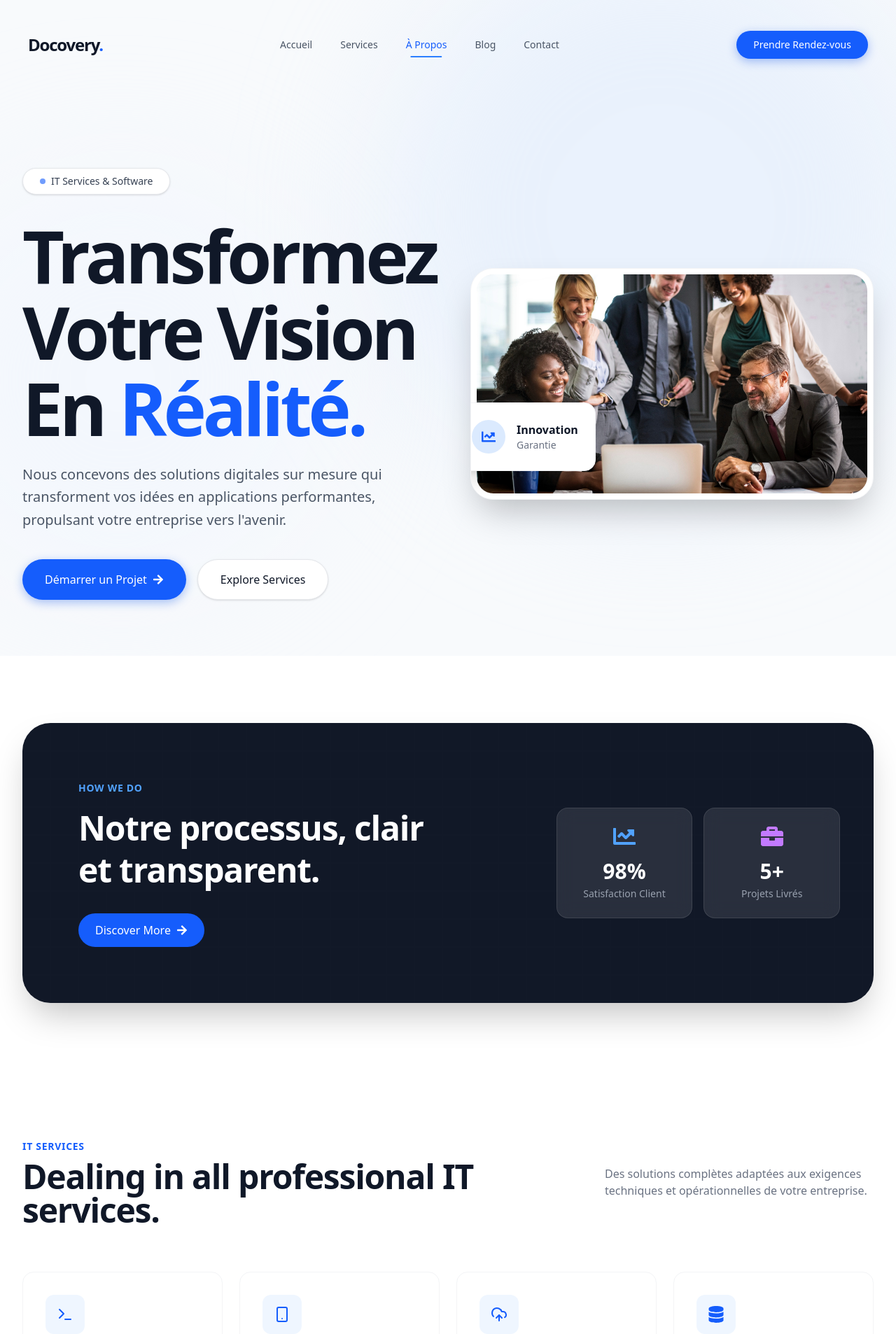
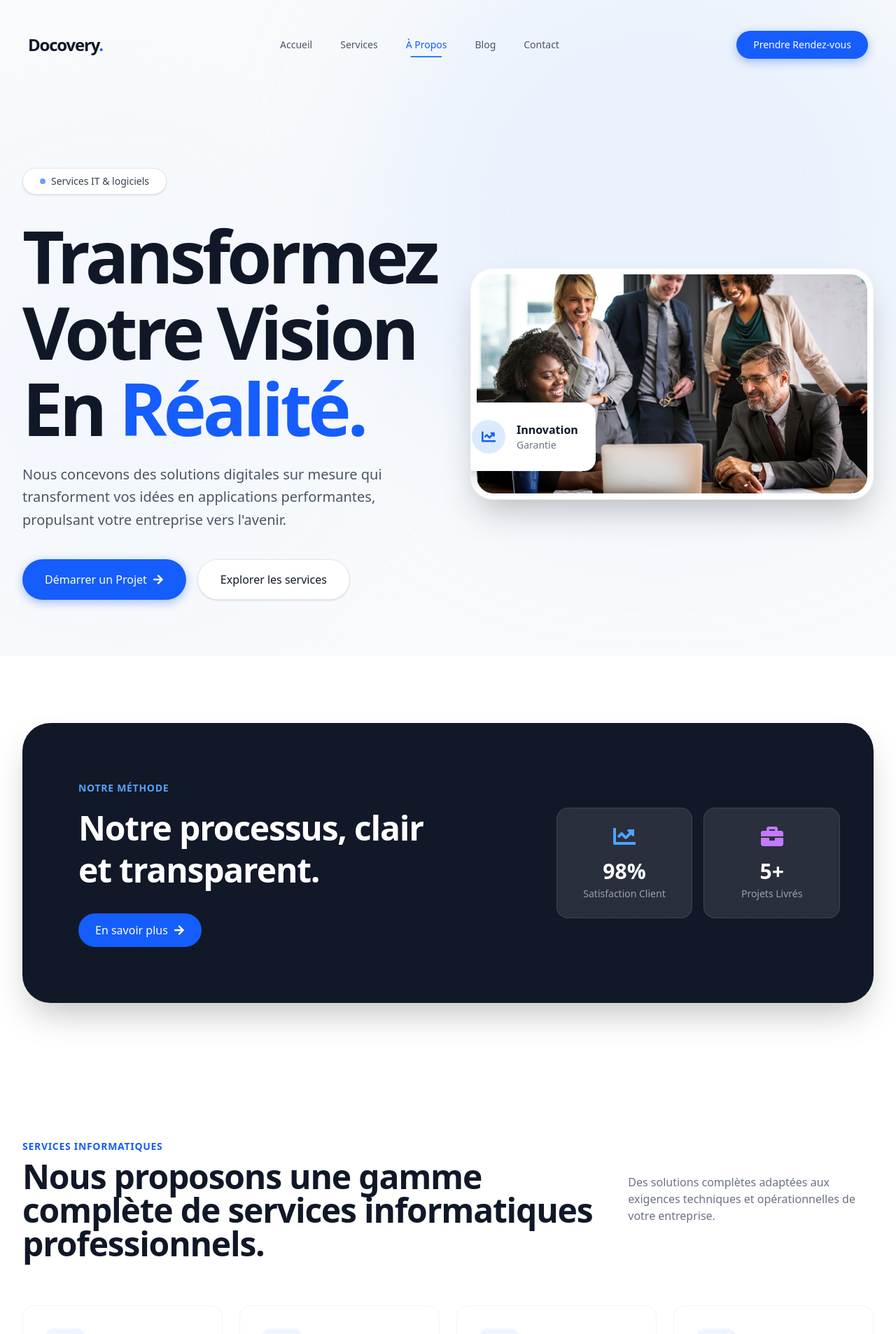
Before and after one commit to Banitongwa7/docovery, a Next.js app: page / in a window 1280 px wide. Shown: the top 1906 px of the page at 70% size. Built offline with nearby package versions, Linux system fonts and the light colour scheme.

Commit message:
Translate email footer and header text to French in email templates

```diff
--- a/app/api/contact/route.ts
+++ b/app/api/contact/route.ts
@@ -63,14 +63,14 @@ export async function POST(request: NextRequest) {
               </div>
               <div class="footer">
                 <p><strong>Docovery</strong></p>
-                <p>Building solutions, Shaping the future</p>
+                <p>Construire des solutions, façonner l'avenir</p>
                 <p><a href="${process.env.NEXT_PUBLIC_SITE_URL}" style="color: #667eea;">${process.env.NEXT_PUBLIC_SITE_URL}</a></p>
               </div>
             </div>
           </body>
         </html>
       `,
-      text: `Bonjour ${name},\n\nNous avons bien reçu votre message et nous vous en remercions.\n\nNotre équipe vous répondra dans les plus brefs délais.\n\nVotre message:\n${message}\n\n---\nDocovery\nBuilding solutions, Shaping the future`,
+      text: `Bonjour ${name},\n\nNous avons bien reçu votre message et nous vous en remercions.\n\nNotre équipe vous répondra dans les plus brefs délais.\n\nVotre message:\n${message}\n\n---\nDocovery\nConstruire des solutions, façonner l\'avenir`,
     };
 
     await sendEmail(email, autoReplyTemplate);
--- a/app/api/demo-request/route.ts
+++ b/app/api/demo-request/route.ts
@@ -75,14 +75,14 @@ export async function POST(request: NextRequest) {
               </div>
               <div class="footer">
                 <p><strong>Docovery</strong></p>
-                <p>Building solutions, Shaping the future</p>
+                <p>Construire des solutions, façonner l'avenir</p>
                 <p><a href="${process.env.NEXT_PUBLIC_SITE_URL}" style="color: #667eea;">${process.env.NEXT_PUBLIC_SITE_URL}</a></p>
               </div>
             </div>
           </body>
         </html>
       `,
-      text: `Bonjour ${name},\n\nMerci pour votre demande de démo pour ${service}.\n\nNotre équipe vous contactera dans les 24-48 heures.\n\n---\nDocovery\nBuilding solutions, Shaping the future`,
+      text: `Bonjour ${name},\n\nMerci pour votre demande de démo pour ${service}.\n\nNotre équipe vous contactera dans les 24-48 heures.\n\n---\nDocovery\nConstruire des solutions, façonner l\'avenir`,
     };
 
     await sendEmail(email, confirmationTemplate);
--- a/app/page.tsx
+++ b/app/page.tsx
@@ -57,7 +57,7 @@ export default function Home() {
               <div className="inline-flex items-center px-6 py-2 rounded-full bg-white border border-gray-200 mb-8 shadow-sm">
                 <span className="w-2 h-2 bg-blue-600 rounded-full animate-pulse mr-2" />
                 <span className="text-sm text-gray-700 font-medium">
-                  IT Services & Software
+                  Services IT & logiciels
                 </span>
               </div>
 
@@ -86,13 +86,13 @@ export default function Home() {
                   href="#services"
                   className="px-8 py-4 rounded-full font-medium text-gray-900 bg-white border border-gray-200 hover:bg-gray-50 hover:border-gray-300 transition-all duration-300 text-center shadow-sm"
                 >
-                  Explore Services
+                  Explorer les services
                 </a>
               </div>
             </div>
 
             {/* Enhanced Hero Visual */}
-            <div className="relative hidden lg:block">
+            <div className="relative hidden md:block">
               <div className="relative rounded-[2rem] overflow-hidden shadow-2xl border border-gray-100 bg-white p-2">
                 <div className="w-full relative aspect-video bg-gray-100 rounded-[1.5rem] flex items-center justify-center overflow-hidden">
                     <Image
@@ -120,18 +120,18 @@ export default function Home() {
         </div>
       </section>
 
-      {/* Dark "How we do" Workflow Banner */}
+      {/* Bannière sombre "Notre méthode" */}
       <section className="py-24 bg-white relative z-10">
         <div className="max-w-7xl mx-auto px-4 sm:px-6 lg:px-8">
             <div className="bg-[#111827] rounded-[2.5rem] p-12 lg:p-20 relative overflow-hidden shadow-2xl">
                 <div className="absolute inset-0 bg-[url('/grid.svg')] opacity-[0.05]" />
                 <div className="relative z-10 lg:w-1/2">
-                    <span className="text-blue-400 font-semibold tracking-wider text-sm uppercase">HOW WE DO</span>
+                  <span className="text-blue-400 font-semibold tracking-wider text-sm uppercase">NOTRE MÉTHODE</span>
                   <h2 className="text-4xl lg:text-5xl font-bold text-white mt-4 mb-8 tracking-tight leading-tight">
                     Notre processus, clair et transparent.
                   </h2>
                   <a href="#services" className="inline-flex items-center px-6 py-3 bg-blue-600 hover:bg-blue-700 text-white rounded-full font-medium transition-colors">
-                        Discover More <FaArrowRight className="ml-2 h-4 w-4" />
+                    En savoir plus <FaArrowRight className="ml-2 h-4 w-4" />
                   </a>
                 </div>
                 {/* Decorative Flowchart/Stats inside the dark block */}
@@ -159,9 +159,9 @@ export default function Home() {
         <div className="max-w-7xl mx-auto px-4 sm:px-6 lg:px-8">
           <div className="flex flex-col md:flex-row md:items-center justify-between mb-16">
              <div>
-                <span className="text-blue-600 font-semibold tracking-wider text-sm uppercase">IT SERVICES</span>
+                <span className="text-blue-600 font-semibold tracking-wider text-sm uppercase">SERVICES INFORMATIQUES</span>
                 <h2 className="text-4xl lg:text-5xl font-bold text-gray-900 mt-2 tracking-tight">
-                  Dealing in all professional IT services.
+                  Nous proposons une gamme complète de services informatiques professionnels.
                 </h2>
              </div>
              <p className="text-gray-500 max-w-sm mt-6 md:mt-0">
--- a/components/Footer.tsx
+++ b/components/Footer.tsx
@@ -78,7 +78,7 @@ export default function Footer() {
                             </div>
                         </div>
                         <p className="text-gray-400 leading-relaxed max-w-sm text-sm">
-                            Building solutions, Shaping the future. Nous transformons vos idées les plus ambitieuses en réalité digitale performante et scalable.
+                            Construire des solutions, façonner l'avenir. Nous transformons vos idées les plus ambitieuses en réalité digitale performante et scalable.
                         </p>
                         <div className="flex space-x-3 pt-2">
                             {[
--- a/utils/emailConfig.ts
+++ b/utils/emailConfig.ts
@@ -39,7 +39,7 @@ export const emailTemplates = {
           <div class="container">
             <div class="header">
               <h1>📬 Nouveau Message de Contact</h1>
-              <p>Docovery - Building solutions, Shaping the future</p>
+              <p>Docovery - Construire des solutions, façonner l'avenir</p>
             </div>
             <div class="content">
               <div class="info-row">
@@ -153,7 +153,7 @@ export const emailTemplates = {
             </div>
             <div class="footer">
               <p><strong>Docovery</strong></p>
-              <p>Building solutions, Shaping the future</p>
+              <p>Construire des solutions, façonner l'avenir</p>
                <p><a href="${process.env.NEXT_PUBLIC_SITE_URL}" style="color: #667eea;">${process.env.NEXT_PUBLIC_SITE_URL}</a></p>
             </div>
           </div>
@@ -173,7 +173,7 @@ Nous sommes ravis de vous compter parmi nos abonnés. Vous recevrez désormais:
 
 Visitez notre site: ${process.env.NEXT_PUBLIC_SITE_URL}
 
-Docovery - Building solutions, Shaping the future
+Docovery - Construire des solutions, façonner l'avenir
     `,
   }),
 
```
Also changed, not shown: 1 other file (tests, documents, lock files or other folders). Lines whose indentation alone changed are shown as unchanged.
